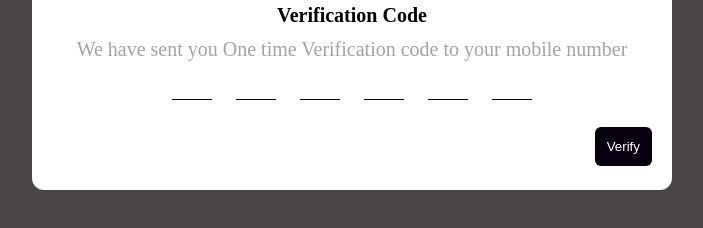
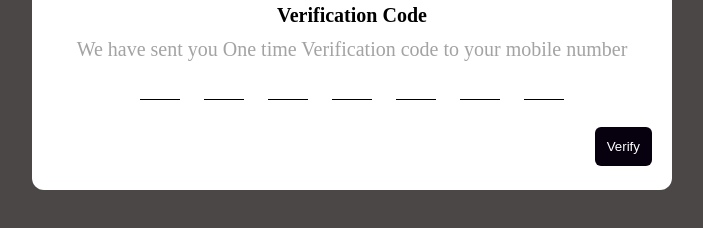
Before and after one commit to soumya2611/otpbox, a plain HTML site: page index.html in a window 1280 px wide. Shown: the part 330-558 px from the top of the page, without its empty margins (288-991 px from the left). Drawn offline with Linux system fonts and the light colour scheme.

Commit message:
hello world!

```diff
--- a/index.html
+++ b/index.html
@@ -17,7 +17,8 @@
            <input id="input3" type="text" maxlength="1">
            <input id="input4" type="text" maxlength="1">
            <input id="input5" type="text" maxlength="1">
-           <input type="text" maxlength="1" id="input6">
+           <input id="input6" type="text" maxlength="1">
+           <input id="input7" type="text" maxlength="1">
         </div>
         <button class="action">Verify </button>
     </form>
```
